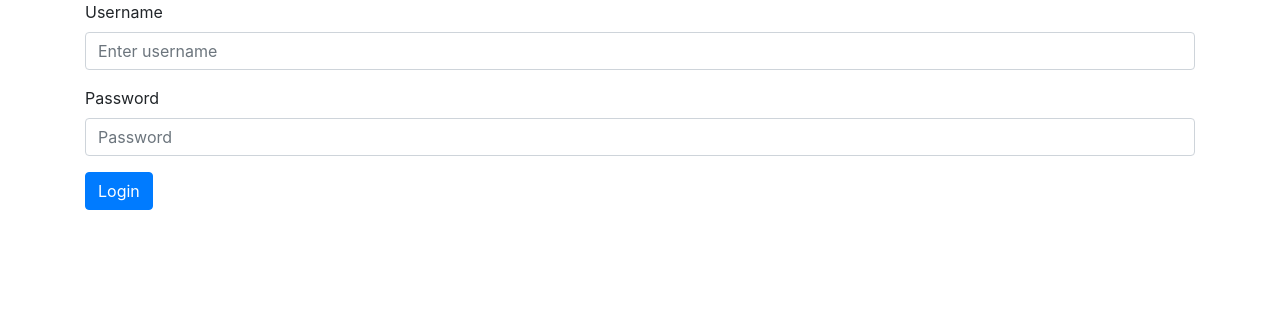
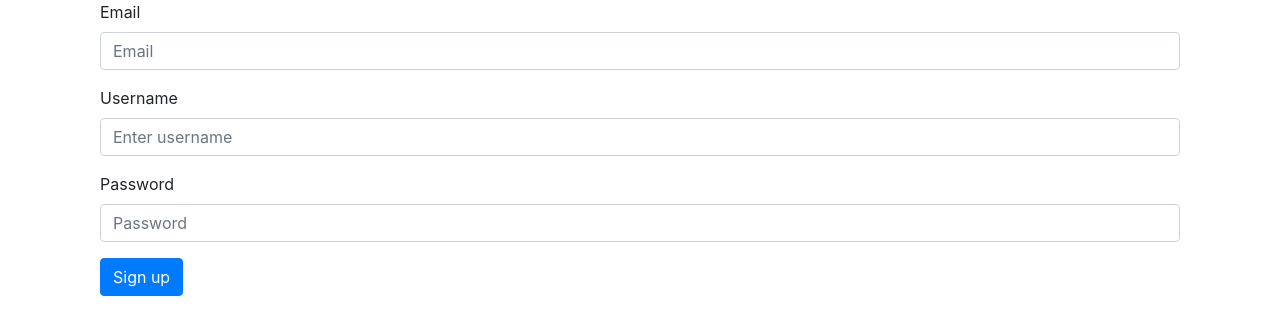
Before and after one commit to sakarila/ChatApp, a React (Create React App) app in the folder chat-app/: page /signup in a window 1280 px wide. Shown: the top 334 px of the page. Built offline with nearby package versions, Linux system fonts and the light colour scheme.

Commit message:
Implementing react-router, redux and advancing with login functionality.

```diff
--- a/chat-app/package.json
+++ b/chat-app/package.json
@@ -6,8 +6,10 @@
     "react": "^16.13.1",
     "react-bootstrap": "^1.0.1",
     "react-dom": "^16.13.1",
+    "react-redux": "^7.2.0",
     "react-router-dom": "^5.2.0",
-    "react-scripts": "3.4.1"
+    "react-scripts": "3.4.1",
+    "redux": "^4.0.5"
   },
   "scripts": {
     "start": "react-scripts start",
--- a/chat-app/src/App.js
+++ b/chat-app/src/App.js
@@ -1,39 +1,40 @@
-import React, { useState, useEffect } from 'react';
-import { Button, Form } from 'react-bootstrap';
+import React, { useEffect } from 'react';
+import { useDispatch, useSelector } from 'react-redux';
+import {
+  BrowserRouter as Router,
+  Switch,
+  Route,
+  Link,
+} from 'react-router-dom';
 import storageService from './utils/storage';
 
-function Login() {
-  const [username, setUsername] = useState('');
-  const [password, setPassword] = useState('');
+import { setUser } from './reducers/userReducer';
+import SignUp from './components/SignUp';
+import Login from './components/Login';
+
+function App() {
+  const dispatch = useDispatch();
+  const user = useSelector((state) => state.user);
 
   useEffect(() => {
-    const user = storageService.loadUser();
-    console.log(user);
-  }, []);
-
-  const handleSubmit = (event) => {
-    event.preventDefault();
-
-    storageService.saveUser(`${username} + ${password}`);
-  };
+    const savedUser = storageService.loadUser();
+    dispatch(setUser(savedUser));
+  }, [dispatch]);
 
   return (
     <div className="container">
-      <Form onSubmit={handleSubmit}>
-        <Form.Group>
-          <Form.Label>Username</Form.Label>
-          <Form.Control type="text" id="username" placeholder="Enter username" onChange={({ target }) => setUsername(target.value)} />
-        </Form.Group>
-        <Form.Group>
-          <Form.Label>Password</Form.Label>
-          <Form.Control type="password" id="password" value={password} placeholder="Password" onChange={({ target }) => setPassword(target.value)} />
-        </Form.Group>
-        <Button variant="primary" type="submit">
-          Login
-        </Button>
-      </Form>
+      <Router>
+        <Switch>
+          <Route path="/signup">
+            <SignUp />
+          </Route>
+          <Route path="/">
+            <Login />
+          </Route>
+        </Switch>
+      </Router>
     </div>
   );
 }
 
-export default Login;
+export default App;
--- /dev/null
+++ b/chat-app/src/components/Login.js
@@ -0,0 +1,50 @@
+import React, { useState, useEffect } from 'react';
+import { useDispatch, useSelector } from 'react-redux';
+import { Button, Form } from 'react-bootstrap';
+import { Link } from 'react-router-dom';
+import storageService from '../utils/storage';
+
+import { setUser } from '../reducers/userReducer';
+
+function Login() {
+  const dispatch = useDispatch();
+  const user = useSelector((state) => state.user);
+  const [username, setUsername] = useState('');
+  const [password, setPassword] = useState('');
+
+  useEffect(() => {
+    const savedUser = storageService.loadUser();
+    dispatch(setUser(savedUser));
+  }, [dispatch]);
+
+  const handleSubmit = (event) => {
+    event.preventDefault();
+
+    // Here implementation for backend call for user validation
+    storageService.saveUser(`${username} + ${password}`);
+    dispatch(setUser(`${username} + ${password}`));
+  };
+
+  console.log(user);
+
+  return (
+    <div className="container">
+      <Form onSubmit={handleSubmit}>
+        <Form.Group>
+          <Form.Label>Username</Form.Label>
+          <Form.Control type="text" id="username" placeholder="Enter username" onChange={({ target }) => setUsername(target.value)} />
+        </Form.Group>
+        <Form.Group>
+          <Form.Label>Password</Form.Label>
+          <Form.Control type="password" id="password" value={password} placeholder="Password" onChange={({ target }) => setPassword(target.value)} />
+        </Form.Group>
+        <Button variant="primary" type="submit">
+          Login
+        </Button>
+      </Form>
+      <Link to="/signup">Sign Up!</Link>
+    </div>
+  );
+}
+
+export default Login;
--- a/chat-app/src/components/SignUp.js
+++ b/chat-app/src/components/SignUp.js
@@ -2,17 +2,22 @@ import React, { useState } from 'react';
 import { Button, Form } from 'react-bootstrap';
 
 function SignUp() {
+  const [email, setEmail] = useState('');
   const [username, setUsername] = useState('');
   const [password, setPassword] = useState('');
 
   const handleSubmit = (event) => {
     event.preventDefault();
-    console.log(`${username} + ${password}`);
+    console.log(`${username} + ${password} + ${email}`);
   };
 
   return (
     <div className="container">
       <Form onSubmit={handleSubmit}>
+        <Form.Group>
+          <Form.Label>Email</Form.Label>
+          <Form.Control type="email" id="email" placeholder="Email" onChange={({ target }) => setEmail(target.value)} />
+        </Form.Group>
         <Form.Group>
           <Form.Label>Username</Form.Label>
           <Form.Control type="text" id="username" placeholder="Enter username" onChange={({ target }) => setUsername(target.value)} />
@@ -22,7 +27,7 @@ function SignUp() {
           <Form.Control type="password" id="password" placeholder="Password" onChange={({ target }) => setPassword(target.value)} />
         </Form.Group>
         <Button variant="primary" type="submit">
-          Login
+          Sign up
         </Button>
       </Form>
     </div>
--- a/chat-app/src/index.js
+++ b/chat-app/src/index.js
@@ -1,8 +1,12 @@
 import React from 'react';
 import ReactDOM from 'react-dom';
+import { Provider } from 'react-redux';
+import store from './store';
 import App from './App';
 
 ReactDOM.render(
-  <App />,
+  <Provider store={store}>
+    <App />
+  </Provider>,
   document.getElementById('root'),
 );
--- /dev/null
+++ b/chat-app/src/reducers/userReducer.js
@@ -0,0 +1,18 @@
+const initialState = {
+  user: null,
+};
+
+const userReducer = (state = initialState, action) => {
+  switch (action.type) {
+    case 'SET_USER':
+      return { ...state, user: action.user };
+    default: return state;
+  }
+};
+
+export const setUser = (user) => ({
+  type: 'SET_USER',
+  user,
+});
+
+export default userReducer;
--- /dev/null
+++ b/chat-app/src/store.js
@@ -0,0 +1,8 @@
+import { createStore } from 'redux';
+import userReducer from './reducers/userReducer';
+
+const reducer = userReducer;
+
+const store = createStore(reducer);
+
+export default store;
```
Also changed, not shown: 1 other file (tests, documents, lock files or other folders).
